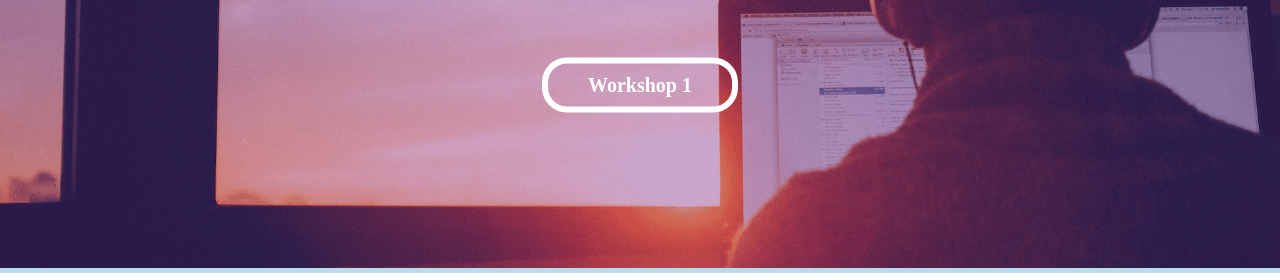
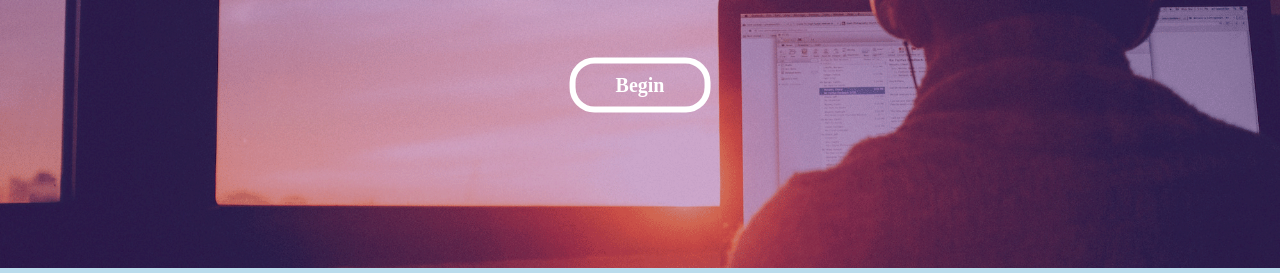
Before and after one commit to 7dori/7dori.github.io, a plain HTML site: page index.html in a window 1280 px wide. Shown: the part 414-694 px from the top of the page. Drawn offline with Linux system fonts and the light colour scheme.

Commit message:
Update index.html

```diff
--- a/index.html
+++ b/index.html
@@ -48,7 +48,7 @@
         <img alt="a person with headphones on a computer" src="Images/head-overlay.png">
         <h1>Front-End Workshop</h1>
         <span class="start-now">
-            <a href="#workshop1">Workshop 1</a>
+            <a href="#workshop1">Begin</a>
         </span>
     </div>
 
```
